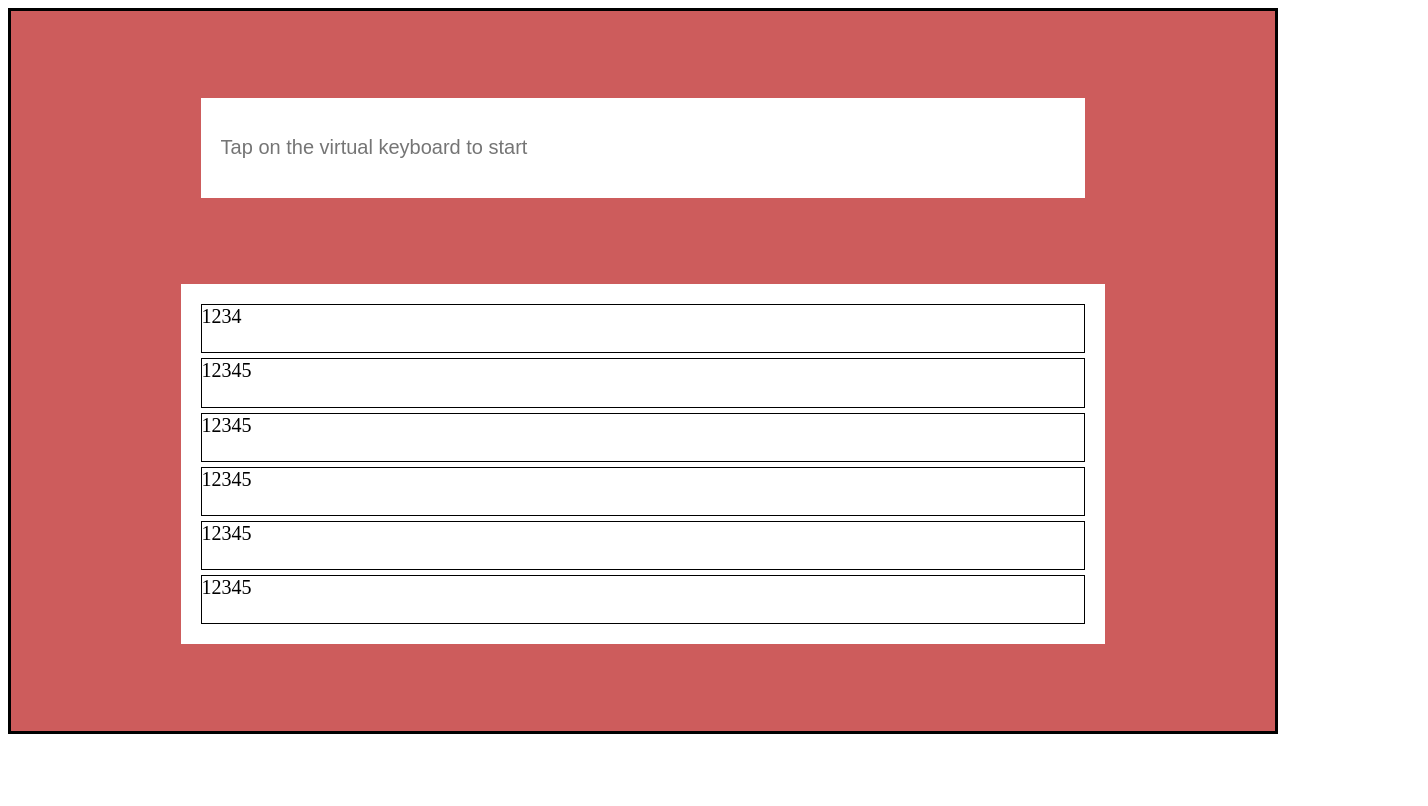
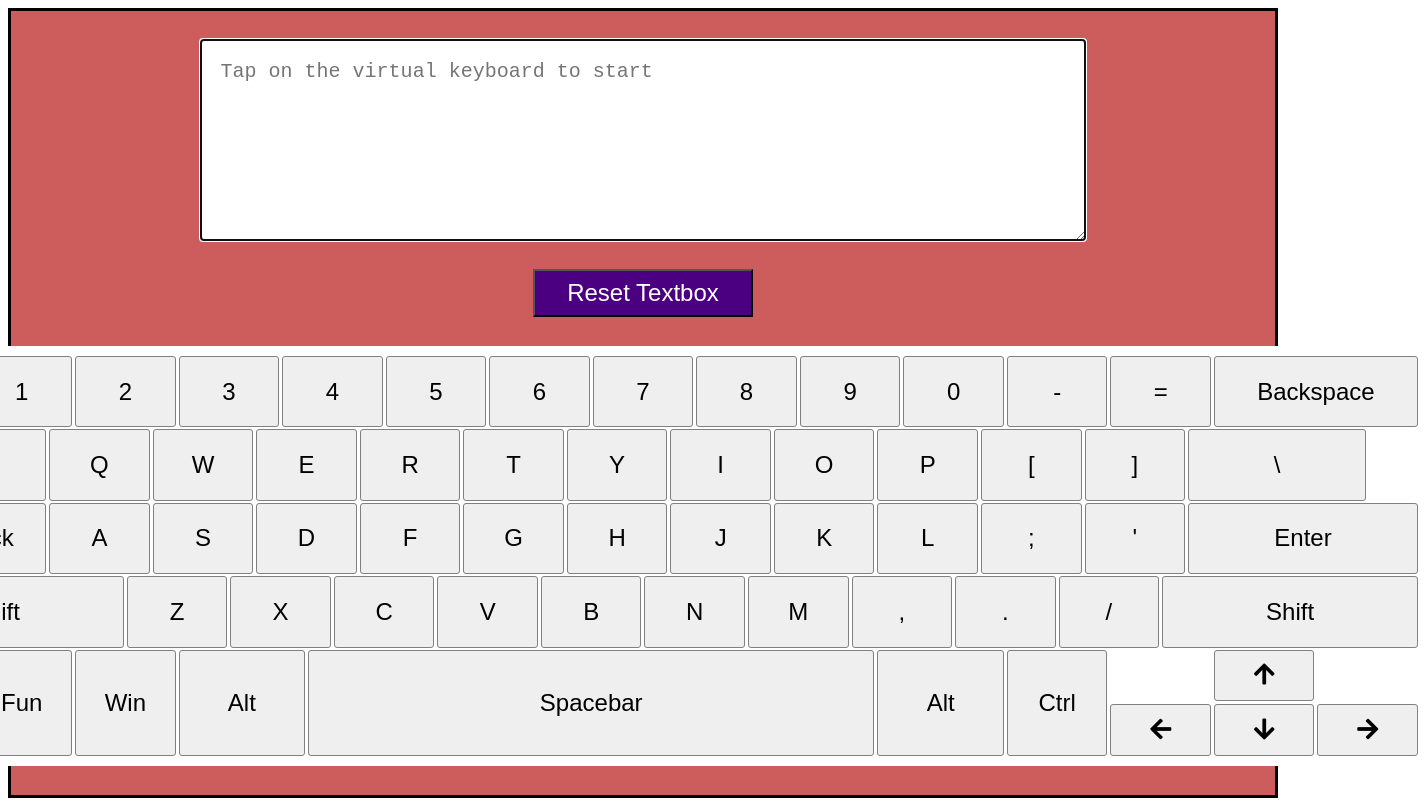
Before and after one commit to rohannegi2507/virtual-keyboard, a Vue app: page / in a window 1280 px wide. Shown: the whole page, 1428 px wide, since content can reach past the window. Built offline with nearby package versions, Linux system fonts and the light colour scheme.

Commit message:
first draft

```diff
--- a/package.json
+++ b/package.json
@@ -8,6 +8,7 @@
     "lint": "vue-cli-service lint"
   },
   "dependencies": {
+    "@fortawesome/fontawesome-free": "^5.15.3",
     "core-js": "^3.6.5",
     "vue": "^2.6.11",
     "vue-class-component": "^7.2.3",
--- a/src/App.vue
+++ b/src/App.vue
@@ -1,12 +1,13 @@
 <template>
   <div id="app" class="container">
-    <input
+    <textarea
       class="input"
       :value="input"
-      @input="onInputChange"
+      autofocus
       placeholder="Tap on the virtual keyboard to start"
     />
-    <Keyboard class="keyboard" />
+    <button class="reset-btn" @click="input = ''">Reset Textbox</button>
+    <Keyboard class="keyboard" @keyValue="updateInput" />
   </div>
 </template>
 
@@ -19,7 +20,34 @@ import Keyboard from "./components/Keyboard.vue";
     Keyboard,
   },
 })
-export default class App extends Vue {}
+export default class App extends Vue {
+  input = "";
+  isCapsLockOn = true;
+  updateInput(e: any) {
+    switch (e) {
+      case "backspace":
+        this.input = this.input.substring(0, this.input.length - 1);
+        break;
+      case "capsLock":
+        this.isCapsLockOn = !this.isCapsLockOn;
+        break;
+      case "spacebar":
+        this.input += " ";
+        break;
+      case "tab":
+        this.input += "    ";
+        break;
+      case "enter":
+        this.input += "\n";
+        break;
+      default:
+        this.input +=
+          this.isCapsLockOn === true && typeof e === "string"
+            ? e.toLowerCase()
+            : e;
+    }
+  }
+}
 </script>
 
 <style>
@@ -27,7 +55,7 @@ export default class App extends Vue {}
   border: 3px solid black;
   margin: 0;
   background: indianred;
-  height: 90vh;
+  height: 98vh;
   width: 100%;
   display: flex;
   flex-direction: column;
@@ -38,7 +66,7 @@ export default class App extends Vue {}
 .input {
   width: 70%;
   margin: 0 auto;
-  height: 100px;
+  height: 200px;
   padding: 20px;
   font-size: 20px;
   border: none;
@@ -48,9 +76,15 @@ export default class App extends Vue {}
 .keyboard {
   width: 70%;
   height: 40vh;
-  padding: 20px;
+  padding: 10px;
   font-size: 20px;
-
   background: white;
 }
+
+.reset-btn {
+  font-size: 1.5rem;
+  padding: 0.5rem 2rem;
+  background-color: indigo;
+  color: white;
+}
 </style>
--- a/src/components/Keyboard.vue
+++ b/src/components/Keyboard.vue
@@ -1,153 +1,277 @@
 <template>
-  <div class="wrapper">
-    <div class="row1">
-      <span class="key">1</span>
-      <span class="key">2</span>
-      <span class="key">3</span>
-      <span class="key">4</span>
-      <span class="key"></span>
-      <span class="key"></span>
-      <span class="key"></span>
-      <span class="key"></span>
-      <span class="key"></span>
-      <span class="key"></span>
-      <span class="key"></span>
-      <span class="key"></span>
-      <span class="key"></span>
-      <span class="key"></span>
+  <div id="kbd" class="keyboard">
+    <div class="keyboard__row">
+      <button id="Backquote" class="keyboard__key">`</button>
+      <button
+        v-for="digitChar in digitsCharsObj"
+        :key="digitChar.digit"
+        class="btn keyboard__key"
+        @click="pressed(digitChar.digit, isShiftPressed)"
+      >
+        {{ digitChar.digit }}
+      </button>
+      <button id="Digit0" class="keyboard__key">0</button>
+      <button id="Minus" class="keyboard__key">-</button>
+      <button id="Equal" class="keyboard__key">=</button>
+      <button
+        id="Backspace"
+        class="keyboard__key keyboard__key--w2"
+        @click="pressed('backspace')"
+      >
+        Backspace
+      </button>
     </div>
-    <div class="row2">
-      <span class="key">1</span>
-      <span class="key">2</span>
-      <span class="key">3</span>
-      <span class="key">4</span>
-      <span class="key">5</span>
-      <span class="key"></span>
-      <span class="key"></span>
-      <span class="key"></span>
-      <span class="key"></span>
-      <span class="key"></span>
-      <span class="key"></span>
-      <span class="key"></span>
-      <span class="key"></span>
-      <span class="key"></span>
+    <div class="keyboard__row">
+      <Button
+        class="keyboard__key keyboard__key--w1-5 btn"
+        @click="pressed('tab')"
+        >Tab</Button
+      >
+      <Button
+        v-for="char in alphaCharsRow1"
+        :key="char"
+        class="keyboard__key btn"
+        @click="pressed(char)"
+        >{{ char }}</Button
+      >
+
+      <button class="keyboard__key">[</button>
+      <button class="keyboard__key">]</button>
+      <button class="keyboard__key keyboard__key--w1-5">\</button>
     </div>
-    <div class="row3">
-      <span class="key">1</span>
-      <span class="key">2</span>
-      <span class="key">3</span>
-      <span class="key">4</span>
-      <span class="key">5</span>
-      <span class="key"></span>
-      <span class="key"></span>
-      <span class="key"></span>
-      <span class="key"></span>
-      <span class="key"></span>
-      <span class="key"></span>
-      <span class="key"></span>
-      <span class="key"></span>
-      <span class="key"></span>
+    <div class="keyboard__row">
+      <button
+        id="CapsLock"
+        :class="{
+          greenColor: showSelected,
+          keyboard__key: true,
+          'keyboard__key--w1-75': true,
+          btn: true,
+        }"
+        @click="pressed('capsLock')"
+      >
+        Caps Lock
+      </button>
+      <button
+        v-for="char in alphaCharsRow2"
+        :key="char"
+        class="keyboard__key btn"
+        @click="pressed(char)"
+      >
+        {{ char }}
+      </button>
+      <button class="keyboard__key">;</button>
+      <button class="keyboard__key">'</button>
+      <button
+        class="keyboard__key keyboard__key--w2-25 btn"
+        @click="pressed('enter')"
+      >
+        Enter
+      </button>
     </div>
-    <div class="row4">
-      <span class="key">1</span>
-      <span class="key">2</span>
-      <span class="key">3</span>
-      <span class="key">4</span>
-      <span class="key">5</span>
-      <span class="key"></span>
-      <span class="key"></span>
-      <span class="key"></span>
-      <span class="key"></span>
-      <span class="key"></span>
-      <span class="key"></span>
-      <span class="key"></span>
-      <span class="key"></span>
-      <span class="key"></span>
+    <div class="keyboard__row">
+      <button id="ShiftLeft" class="keyboard__key keyboard__key--w2-75">
+        Shift
+      </button>
+
+      <Button
+        v-for="char in alphaCharsRow3"
+        :key="char"
+        class="keyboard__key btn"
+        @click="pressed(char)"
+        >{{ char }}</Button
+      >
+      <button class="keyboard__key">,</button>
+      <button class="keyboard__key">.</button>
+      <button class="keyboard__key">/</button>
+      <button id="ShiftRight" class="keyboard__key keyboard__key--w2-75">
+        Shift
+      </button>
     </div>
-    <div class="row5">
-      <span class="key">1</span>
-      <span class="key">2</span>
-      <span class="key">3</span>
-      <span class="key">4</span>
-      <span class="key">5</span>
-      <span class="key"></span>
-      <span class="key"></span>
-      <span class="key"></span>
-      <span class="key"></span>
-      <span class="key"></span>
-      <span class="key"></span>
-      <span class="key"></span>
-      <span class="key"></span>
-      <span class="key"></span>
-    </div>
-    <div class="row6">
-      <span class="key">1</span>
-      <span class="key">2</span>
-      <span class="key">3</span>
-      <span class="key">4</span>
-      <span class="key">5</span>
-      <span class="key"></span>
-      <span class="key"></span>
-      <span class="key"></span>
-      <span class="key"></span>
-      <span class="key"></span>
-      <span class="key"></span>
-      <span class="key"></span>
-      <span class="key"></span>
-      <span class="key"></span>
+    <div class="keyboard__row">
+      <button class="keyboard__key">Ctrl</button>
+      <button id="ControlLeft" class="keyboard__key">Fun</button>
+      <button id="AltLeft" class="keyboard__key">Win</button>
+      <button id="MetaLeft" class="keyboard__key keyboard__key--w1-25">
+        Alt
+      </button>
+      <button
+        id="Space"
+        class="keyboard__key keyboard__key--space btn"
+        @click="pressed('spacebar')"
+      >
+        Spacebar
+      </button>
+      <button id="MetaRight" class="keyboard__key keyboard__key--w1-25">
+        Alt
+      </button>
+      <button id="AltRight" class="keyboard__key">Ctrl</button>
+      <button
+        id="ArrowLeft"
+        class="keyboard__key keyboard__key--h0-5 keyboard__key-arrow-left"
+      >
+        <i class="fas fa-arrow-left"></i>
+      </button>
+      <button
+        id="ArrowUp"
+        class="keyboard__key keyboard__key--h0-5 keyboard__key-arrow-up"
+      >
+        <i class="fas fa-arrow-up"></i>
+      </button>
+      <button
+        id="ArrowDown"
+        class="keyboard__key keyboard__key--h0-5 keyboard__key-arrow-down"
+      >
+        <i class="fas fa-arrow-down"></i>
+      </button>
+      <button
+        id="ArrowRight"
+        class="keyboard__key keyboard__key--h0-5 keyboard__key-arrow-right"
+      >
+        <i class="fas fa-arrow-right"></i>
+      </button>
     </div>
   </div>
 </template>
 
 <script lang="ts">
+import { KeyType } from "./model";
 import { Component, Prop, Vue } from "vue-property-decorator";
 
 @Component
 export default class Keyboard extends Vue {
   @Prop() private msg!: string;
+
+  digitsCharsObj: any;
+  showSelected = false;
+  alphaCharsRow1: string[] = ["Q", "W", "E", "R", "T", "Y", "I", "O", "P"];
+  alphaCharsRow2: string[] = ["A", "S", "D", "F", "G", "H", "J", "K", "L"];
+  alphaCharsRow3: string[] = ["Z", "X", "C", "V", "B", "N", "M"];
+  lastRowKeys: string[] = [
+    "Ctrl",
+    "Com",
+    "Alt",
+    "Spacebar",
+    "<",
+    ">",
+    "?",
+    "Shift",
+  ];
+  isShiftPressed = true;
+
+  pressed(value: any) {
+    if (value === "capsLock") {
+      this.showSelected = !this.showSelected;
+    }
+    this.$emit("keyValue", value);
+  }
+
+  created() {
+    this.digitsCharsObj = [];
+    const digits: any = Array.from({ length: 9 }, (_, i) => i + 1);
+    const specialChars: string[] = [
+      "!",
+      "@",
+      "#",
+      "$",
+      "%",
+      "^",
+      "&",
+      "*",
+      "(",
+    ];
+    digits.forEach((digit: number, index: number) => {
+      const char = specialChars[index];
+      this.digitsCharsObj.push({ digit, char });
+    });
+  }
 }
 </script>
 
 <!-- Add "scoped" attribute to limit CSS to this component only -->
 <style scoped>
-.wrapper {
+@import url("https://use.fontawesome.com/releases/v5.9.0/css/all.css");
+
+button {
+  font-size: 1.5rem;
+}
+.greenColor {
+  background-color: green;
+  color: white;
+}
+.keyboard {
+  width: 1550px;
+  height: 400px;
+  background: white;
   display: grid;
-  grid-gap: 5px;
+  gap: 2px;
 }
-.row1 {
-  border: 1px;
-
-  grid-row: 1/2;
-  border: 1px solid;
+.keyboard__row {
+  display: grid;
+  gap: 3px;
+  grid-template-columns: repeat(60, 1fr);
+  grid-template-rows: 1fr 1fr;
 }
-.row2 {
-  grid-row: 2/3;
-  border: 1px solid;
-}
-.row3 {
-  grid-row: 3/4;
-  border: 1px solid;
-}
-.row4 {
-  grid-row: 4/5;
-  border: 1px solid;
-}
-.row5 {
-  grid-row: 5/6;
-  border: 1px solid;
-}
-.row6 {
-  border: 1px solid;
+.keyboard__key {
+  height: 100%;
+  width: 100%;
+  grid-column: span 4;
+  grid-row: span 2;
+  border-radius: 3px;
+  border: 1px solid gray;
+  transition: 0.05s background ease-in;
 }
 
-.keyboard-box {
-  width: 70%;
-  height: 40vh;
-  padding: 0.5rem;
-  background: white;
-  display: flex;
-  display: column;
-  border: 1px dashed black;
+.keyboard__key--h0-5 {
+  grid-row: span 1;
+}
+.keyboard__key-arrow-up {
+  grid-row: 1;
+  grid-column-end: -5;
+}
+.keyboard__key-arrow-down {
+  grid-column-end: -5;
+  grid-row: 2;
+}
+.keyboard__key-arrow-left {
+  grid-column-end: -9;
+  grid-row: 2;
+}
+.keyboard__key-arrow-right {
+  grid-column-end: -1;
+  grid-row: 2;
+}
+
+.keyboard__key--w1-25 {
+  grid-column: span 5;
+}
+
+.keyboard__key--w1-5 {
+  grid-column: span 7;
+}
+
+.keyboard__key--w1-75 {
+  grid-column: span 7;
+}
+
+.keyboard__key--w2 {
+  grid-column: span 8;
+}
+
+.keyboard__key--w2-25 {
+  grid-column: span 9;
+}
+
+.keyboard__key--w2-75 {
+  grid-column: span 10;
+}
+
+.keyboard__key--space {
+  grid-column: span 22;
+}
+
+.keyboard__key--pressed {
+  background: lightblue;
 }
 
 .two_value {
--- /dev/null
+++ b/src/components/model.ts
@@ -0,0 +1,10 @@
+export interface KeyType {
+  label: string;
+  isPressed: boolean;
+  value?: string;
+}
+
+export const specialKeys: KeyType[] = [
+  { value: "capsLock", label: "Caps Lock", isPressed: false },
+  { value: "backSpace", label: "Backspace", isPressed: false },
+];
```
Also changed, not shown: 1 other file (tests, documents, lock files or other folders).
